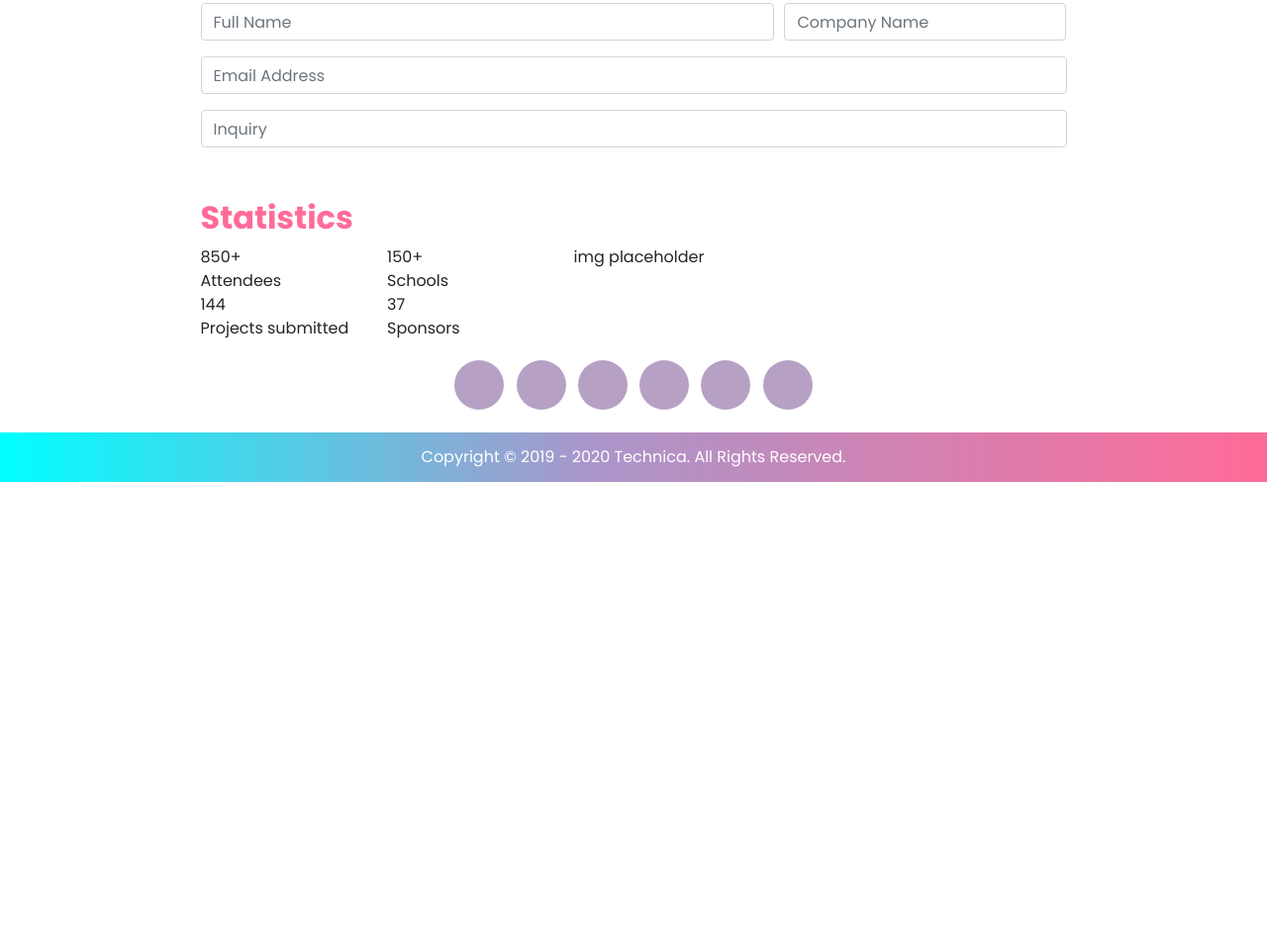
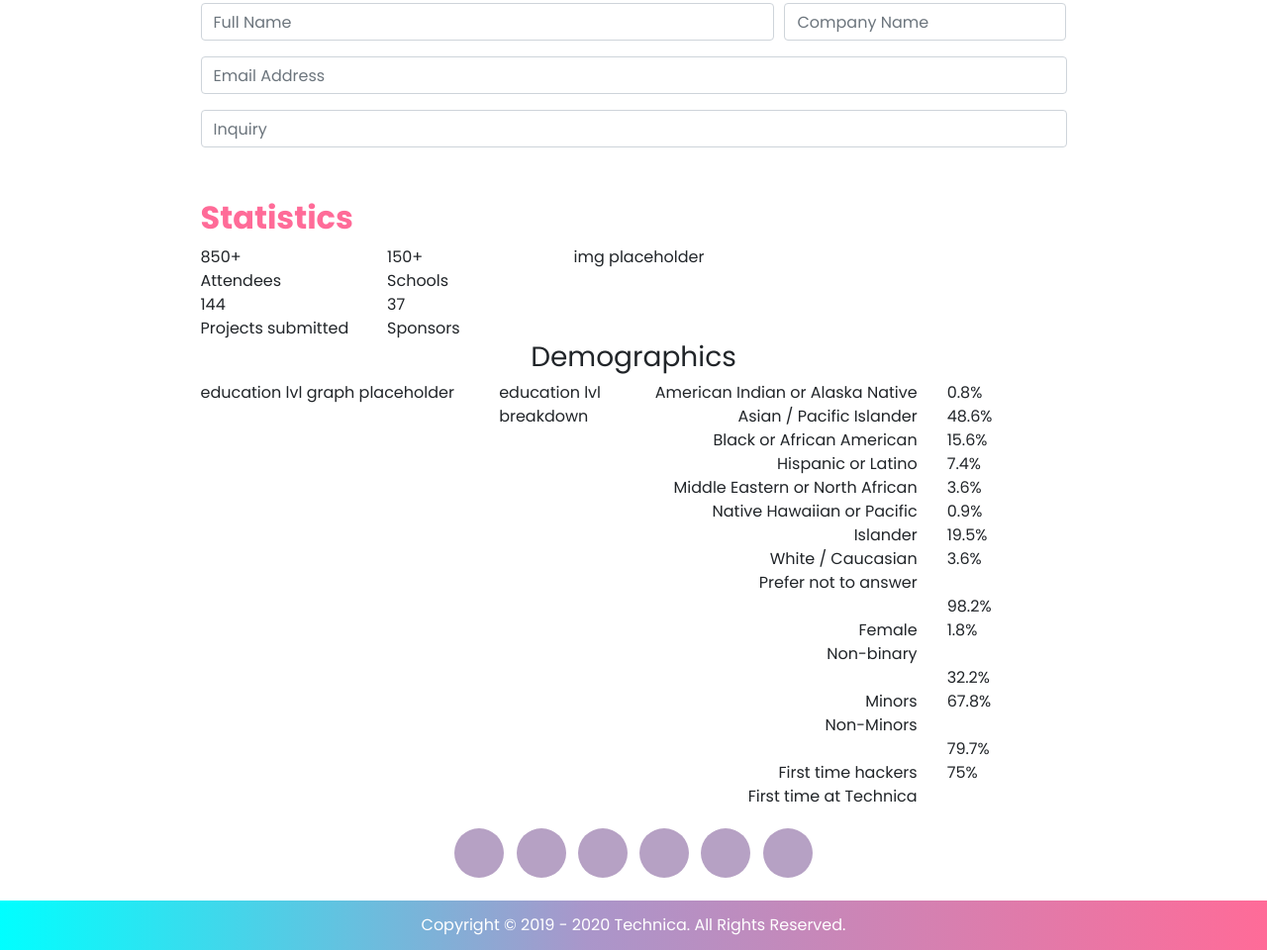
Before and after one commit to gotechnica/technica-sleeper-2020, a website: page sponsor.html in a window 1280 px wide. Shown: the part 859-1819 px from the top of the page at 99% size. Before the commit the page ends 1346 px from the top, so only its background shows below. Drawn offline with nearby package versions, Linux system fonts and the light colour scheme.

Commit message:
added necessary elements for demographics layout

```diff
--- a/sponsor.html
+++ b/sponsor.html
@@ -149,6 +149,61 @@
             </div>
           </div>
         </div>
+        <div class="demographics">
+          <div class="text-center">
+            <h3>Demographics</h3>
+          </div>
+          <div class="row">
+            <div class="col-md-4">
+              education lvl graph placeholder
+            </div>
+            <div class="col-md-2">
+              education lvl breakdown
+            </div>
+            <div class="col-md-4">
+              <div class="text-right">
+                American Indian or Alaska Native<br>
+                Asian / Pacific Islander<br>
+                Black or African American<br>
+                Hispanic or Latino<br>
+                Middle Eastern or North African<br>
+                Native Hawaiian or Pacific Islander<br>
+                White / Caucasian<br>
+                Prefer not to answer<br>
+                <br>
+                Female<br>
+                Non-binary<br>
+                <br>
+                Minors<br>
+                Non-Minors<br>
+                <br>
+                First time hackers<br>
+                First time at Technica<br>
+              </div>
+            </div>
+            <div class="col-md-2">
+              <div class="text-left">
+                0.8%<br>
+                48.6%<br>
+                15.6%<br>
+                7.4%<br>
+                3.6%<br>
+                0.9%<br>
+                19.5%<br>
+                3.6%<br>
+                <br>
+                98.2%<br>
+                1.8%<br>
+                <br>
+                32.2%<br>
+                67.8%<br>
+                <br>
+                79.7%<br>
+                75%<br>
+              </div>
+            </div>
+          </div>
+        </div>
       </div>
 
       <!-- prospectus -->
```
